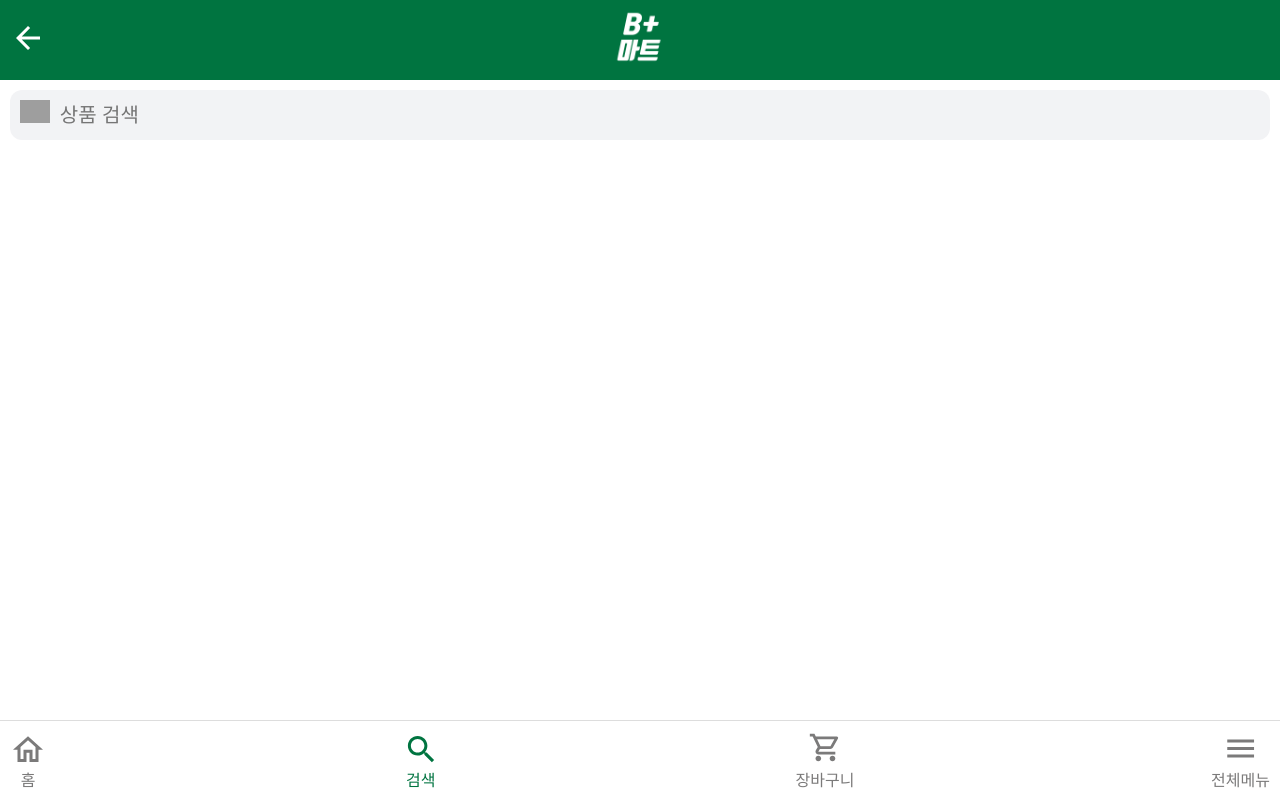
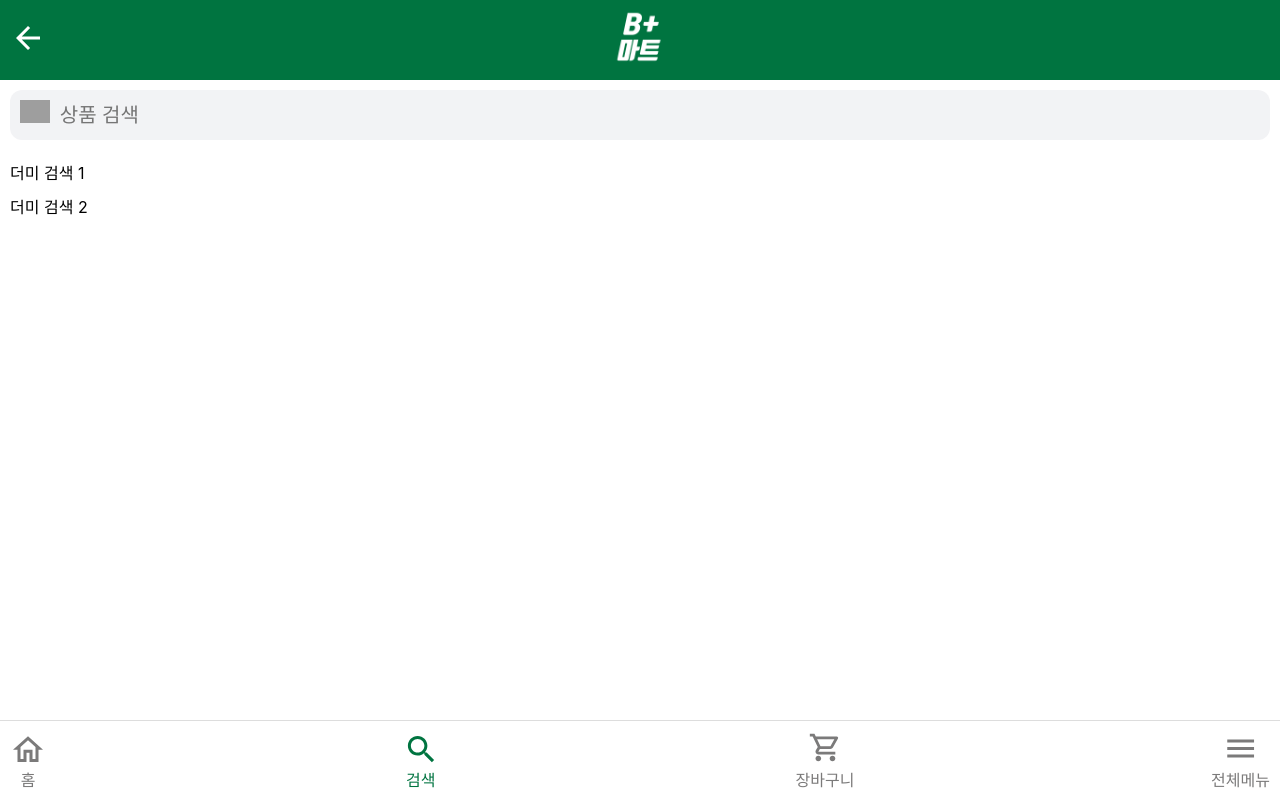
Before and after one commit to sss5793/bmart-10, a React app in the folder frontend/: page /search in a window 1280 px wide. Built offline with nearby package versions, Linux system fonts and the light colour scheme; grey boxes are pictures that could not be loaded.

Commit message:
feat: 검색 기록 컴포넌트 적용
검색 페이지에 검색 기록 컴포넌트를 적용함

```diff
--- a/frontend/src/pages/Search.tsx
+++ b/frontend/src/pages/Search.tsx
@@ -2,12 +2,13 @@ import React from "react";
 import { Layout } from "../components/common";
 
 import SearchBar from "../components/search/Searchbar";
+import History from "../components/search/History";
 
 const Search = (): JSX.Element => {
   return (
     <Layout>
-      <SearchBar></SearchBar>
-      검색 페이지
+      <SearchBar />
+      <History />
     </Layout>
   );
 };
```
